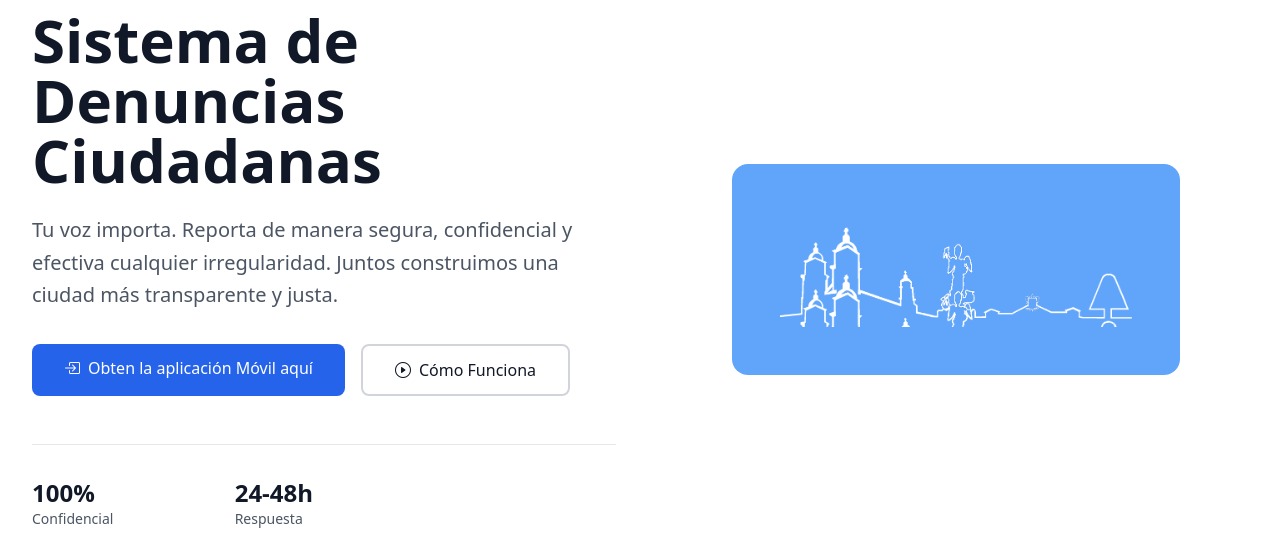
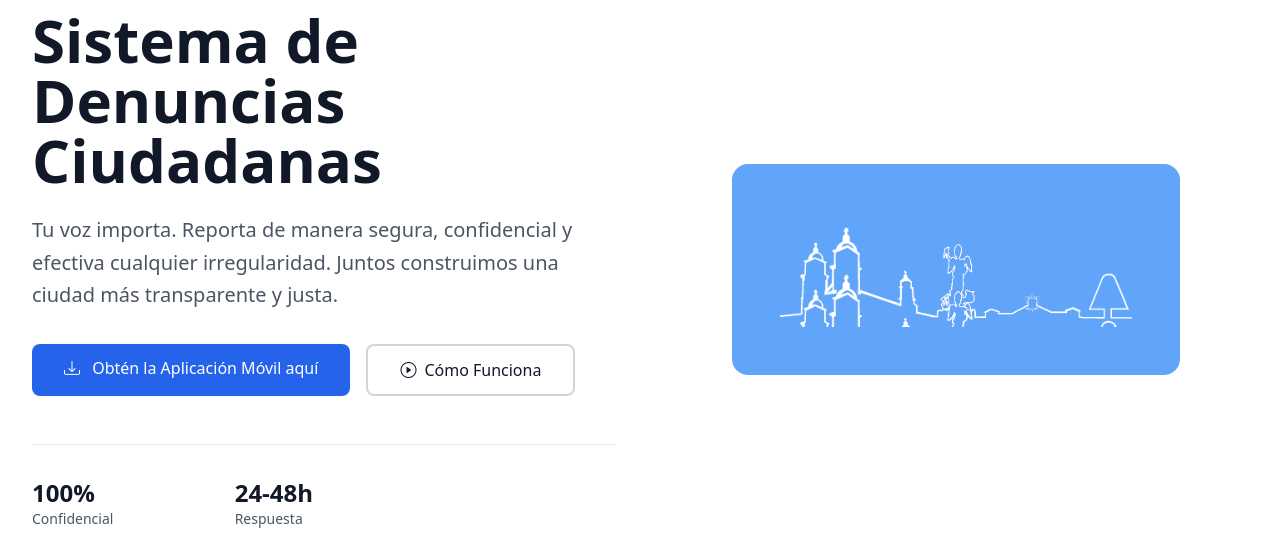
Before and after one commit to tuhackerfav9-stack/Denuncias_Gad, a Django app: template web/templates/home.html in a window 1280 px wide. Shown: the part 135-669 px from the top of the page. Run offline with Django 5.2, Linux system fonts and the light colour scheme; the template is opened without the code that fills it, so the values that code supplies are empty; some libraries are stand-ins or nearby versions.

Commit message:
subiendoa apk

```diff
--- a/web/templates/home.html
+++ b/web/templates/home.html
@@ -85,8 +85,11 @@
                             <i class="bi bi-speedometer2 mr-2"></i>Ir al Dashboard
                         </a>
                         {% else %}
-                        <a href="/" class="bg-blue-600 text-white px-8 py-3 rounded-lg hover:bg-blue-700 transition font-medium text-center">
-                            <i class="bi bi-box-arrow-in-right mr-2"></i>Obten la aplicación Móvil aquí
+                        <a href="{% static 'apk/mi_app.apk' %}"
+                        download
+                        class="bg-blue-600 text-white px-8 py-3 rounded-lg hover:bg-blue-700 transition font-medium text-center">
+                            <i class="bi bi-download mr-2"></i>
+                            Obtén la Aplicación Móvil aquí
                         </a>
                         {% endif %}
                         <a href="#proceso" class="border-2 border-gray-300 text-gray-900 px-8 py-3 rounded-lg hover:border-gray-400 transition font-medium text-center">
```
Also changed, not shown: 1 other file.
